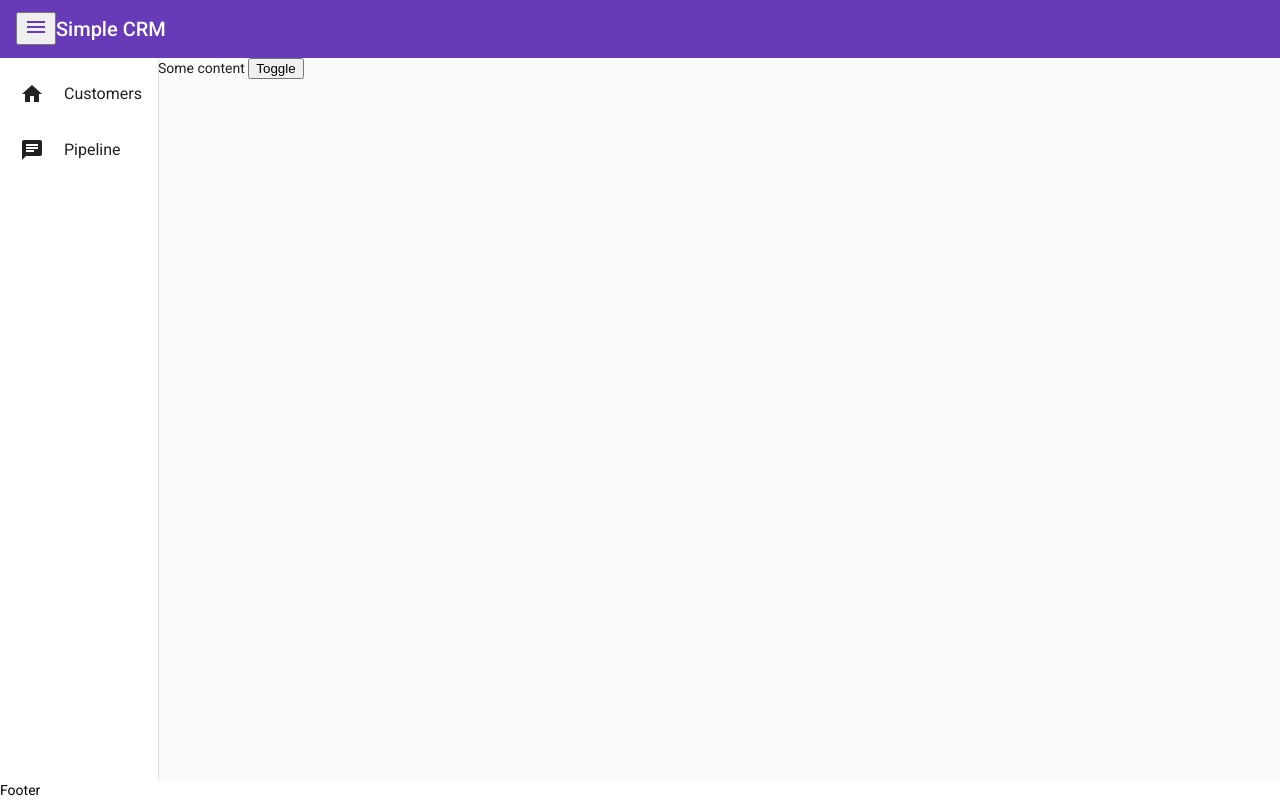
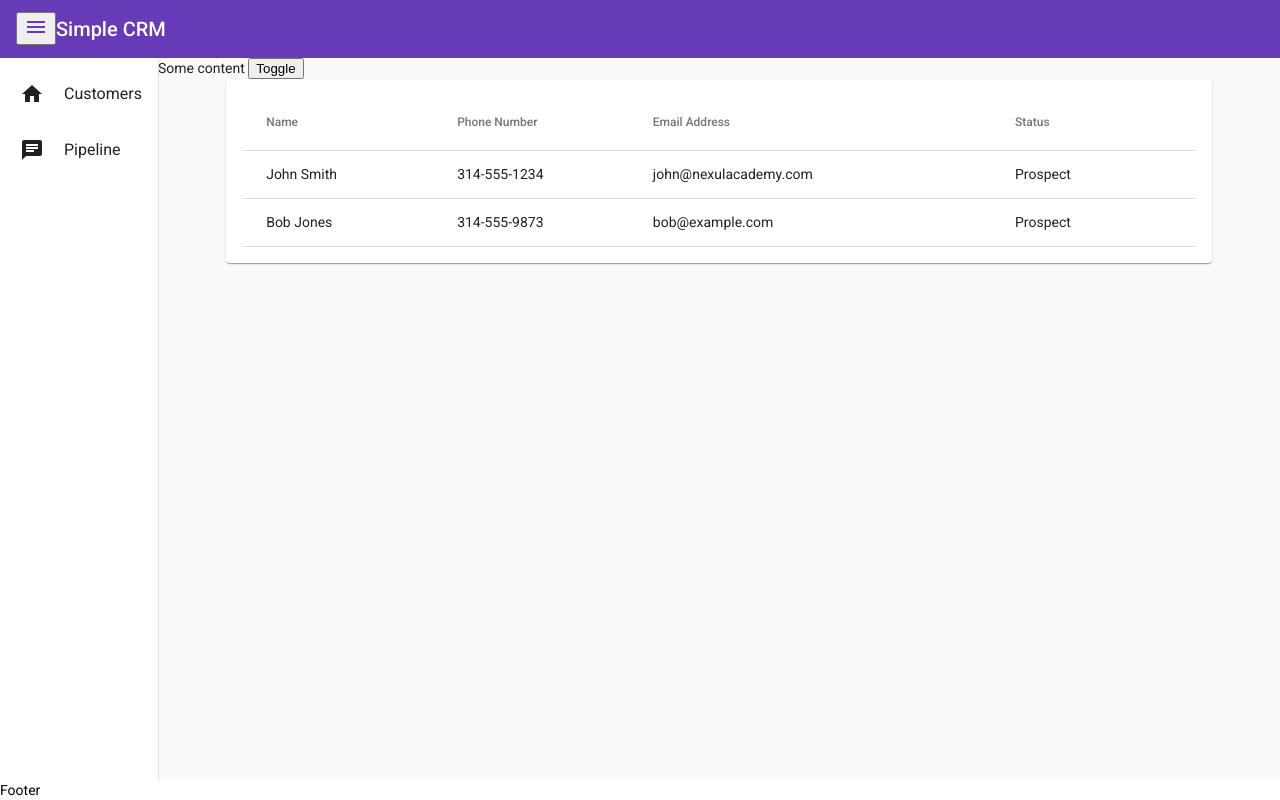
Before and after one commit to ggoedelman/AngularInDepth-starter, an Angular app in the folder simple-crm-cli/: page /customers in a window 1280 px wide. Before the commit this address led to /. Built offline with nearby package versions, Linux system fonts and the light colour scheme.

Commit message:
54: customer list table on a card, with a max content width

```diff
--- a/simple-crm-cli/src/app/app-routing.module.ts
+++ b/simple-crm-cli/src/app/app-routing.module.ts
@@ -1,7 +1,13 @@
 import { NgModule } from '@angular/core';
 import { RouterModule, Routes } from '@angular/router';
 
-const routes: Routes = [];
+const routes: Routes = [
+  {
+    path: '',
+    pathMatch: 'full',
+    redirectTo: 'customers'
+  },
+];
 
 @NgModule({
   imports: [RouterModule.forRoot(routes)],
--- a/simple-crm-cli/src/app/app.component.html
+++ b/simple-crm-cli/src/app/app.component.html
@@ -10,7 +10,7 @@
     <mat-sidenav #sidenav [opened]="true" [mode]="'side'">
       <mat-nav-list>
         <a mat-list-item matRipple [style.position]="'relative'"
-          routerLinkActive="selected" [routerLink]="['.']">
+          routerLinkActive="selected" [routerLink]="['/customers']">
           <mat-icon matListIcon>home</mat-icon>
           <h4 matLine>Customers</h4>
         </a>
@@ -23,6 +23,7 @@
     </mat-sidenav>
     Some content
     <button (click)="sidenav.toggle()">Toggle</button>
+    <router-outlet></router-outlet>
   </mat-sidenav-container>
   <div class="footer">
     Footer
--- a/simple-crm-cli/src/app/app.module.ts
+++ b/simple-crm-cli/src/app/app.module.ts
@@ -8,6 +8,7 @@ import { MatToolbarModule } from '@angular/material/toolbar';
 import { MatSidenavModule } from '@angular/material/sidenav';
 import { MatIconModule } from '@angular/material/icon'
 import  {MatListModule } from '@angular/material/list';
+import { CustomerModule } from './customer/customer.module';
 
 @NgModule({
   declarations: [
@@ -16,6 +17,7 @@ import  {MatListModule } from '@angular/material/list';
   imports: [
     BrowserModule,
     AppRoutingModule,
+    CustomerModule,
     BrowserAnimationsModule,
     MatToolbarModule,
     MatSidenavModule,
--- /dev/null
+++ b/simple-crm-cli/src/app/customer/customer-list-page/customer-list-page.component.html
@@ -0,0 +1,31 @@
+<mat-card>
+  <table mat-table [dataSource]="dataSource">
+    <ng-container matColumnDef="name">
+      <!-- The matColumnDef value above must match a name in the displayColumns array  -->
+      <th mat-header-cell *matHeaderCellDef> Name </th>
+      <td mat-cell *matCellDef="let customer"> {{customer.firstName}} {{customer.lastName}} </td>
+    </ng-container>
+
+    <ng-container matColumnDef="phoneNumber">
+      <!-- The matColumnDef value above must match a name in the displayColumns array  -->
+      <th mat-header-cell *matHeaderCellDef> Phone Number </th>
+      <td mat-cell *matCellDef="let customer"> {{customer.phoneNumber}} </td>
+    </ng-container>
+
+    <ng-container matColumnDef="emailAddress">
+      <!-- The matColumnDef value above must match a name in the displayColumns array  -->
+      <th mat-header-cell *matHeaderCellDef> Email Address </th>
+      <td mat-cell *matCellDef="let customer"> {{customer.emailAddress}} </td>
+    </ng-container>
+
+    <ng-container matColumnDef="status">
+      <!-- The matColumnDef value above must match a name in the displayColumns array  -->
+      <th mat-header-cell *matHeaderCellDef> Status </th>
+      <td mat-cell *matCellDef="let customer"> {{customer.status}} </td>
+    </ng-container>
+    <!-- See Assignment to complete this table -->
+
+    <tr mat-header-row *matHeaderRowDef="displayColumns"></tr>
+    <tr mat-row *matRowDef="let row; columns: displayColumns;"></tr>
+  </table>
+</mat-card>
--- /dev/null
+++ b/simple-crm-cli/src/app/customer/customer-list-page/customer-list-page.component.ts
@@ -0,0 +1,51 @@
+import { Component, OnChanges, OnInit, SimpleChanges } from '@angular/core';
+import { Customer } from '../customer.model';
+import { MatTableDataSource } from '@angular/material/table';
+
+@Component({
+  selector: 'app-customer-list-page',
+  templateUrl: './customer-list-page.component.html',
+  styleUrls: ['./customer-list-page.component.scss']
+})
+export class CustomerListPageComponent implements OnInit, OnChanges {
+
+  customers: Customer[] = [
+    {
+      id: 1,
+      firstName: 'John',
+      lastName: 'Smith',
+      phoneNumber: '314-555-1234',
+      optInNewsLetter: true,
+      type: 'business',
+      emailAddress: 'john@nexulacademy.com',
+      status: 'Prospect',
+      preferredContactMethod: 'phone',
+      lastContactDate: new Date().toISOString()
+    },
+    {
+      id: 1,
+      firstName: 'Bob',
+      lastName: 'Jones',
+      phoneNumber: '314-555-9873',
+      optInNewsLetter: true,
+      type: 'business',
+      emailAddress: 'bob@example.com',
+      status: 'Prospect',
+      preferredContactMethod: 'email',
+      lastContactDate: new Date().toISOString()
+    }
+  ];
+  dataSource!: MatTableDataSource<Customer>;
+  displayColumns = ['name', 'phoneNumber', 'emailAddress', 'status'];
+
+  constructor() { }
+
+  ngOnChanges(changes: SimpleChanges): void {
+    //throw new Error('Method not implemented.');
+  }
+
+  ngOnInit(): void {
+    this.dataSource = new MatTableDataSource(this.customers);
+  }
+
+}
--- a/simple-crm-cli/src/styles.scss
+++ b/simple-crm-cli/src/styles.scss
@@ -2,3 +2,7 @@
 
 html, body { height: 100%; }
 body { margin: 0; font-family: Roboto, "Helvetica Neue", sans-serif; }
+
+table { width: 100%; }
+
+.mat-card { margin: auto; max-width: 85%; }
```
Also changed, not shown: simple-crm-cli/src/app/customer/customer-routing.module.ts (added, +17 -0 lines), simple-crm-cli/src/app/customer/customer.model.ts (added, +15 -0 lines), simple-crm-cli/src/app/customer/customer.module.ts (added, +21 -0 lines), simple-crm-cli/src/app/customer/customer-list-page/customer-list-page.component.scss (added), 1 other file (tests, documents, lock files or other folders).
